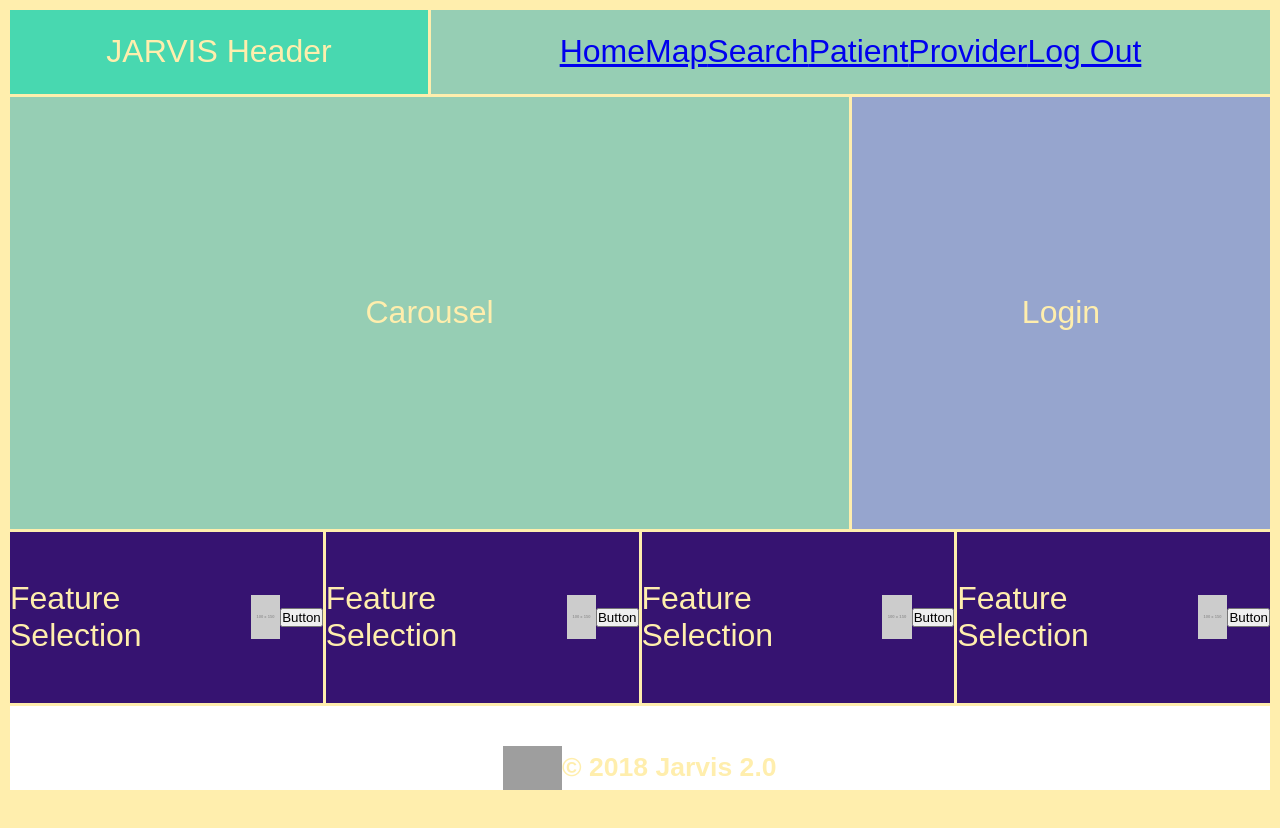
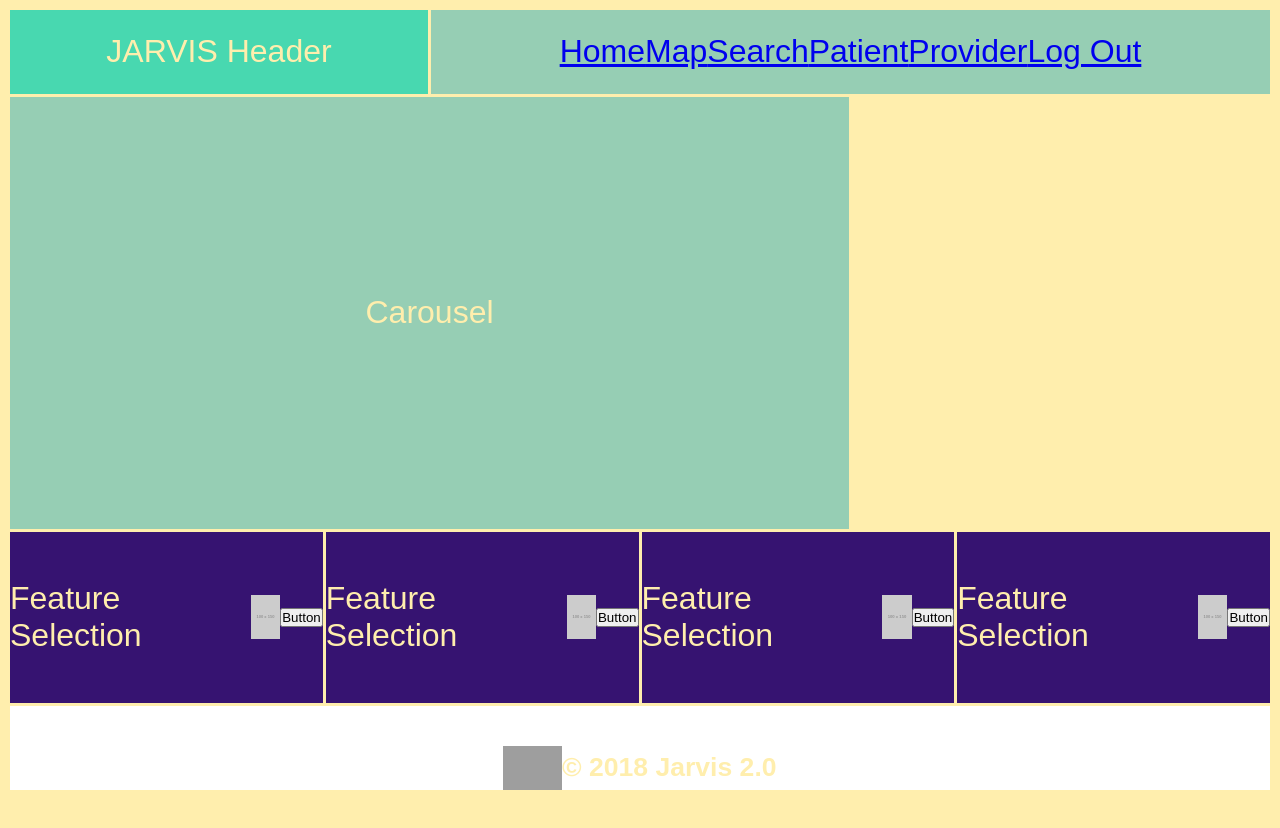
Before and after one commit to beckymcclain8/Jarvis2.0, a React (Create React App) app in the folder jarvis2.0/: page / in a window 1280 px wide. Shown: the top 828 px of the page. Built offline with nearby package versions, Linux system fonts and the light colour scheme; grey boxes are pictures that could not be loaded.

Commit message:
google auth saving user id

```diff
--- a/jarvis2.0/src/pages/home/home.js
+++ b/jarvis2.0/src/pages/home/home.js
@@ -6,7 +6,7 @@ import "../../index.css";
 import Navbar from "../../StaticComponents/Navbar";
 import Header from "../../components/Header";
 import Carousel from "../../components/Carousel";
-import Login from "../../components/Login";
+// import Login from "../../components/Login";
 import Feature from "../../components/Feature";
 // import Input from "../../components/FormInput";
 // import Button from "../../components/Button";
@@ -40,7 +40,7 @@ class Home extends Component {
         <Navbar />
         <Header />
         <Carousel />
-        <Login />
+        {/* <Login /> */}
         <Feature className="feature-a" />
         <Feature className="feature-b" />
         <Feature className="feature-c" />
```
Also changed, not shown: 1 other file (tests, documents, lock files or other folders).
